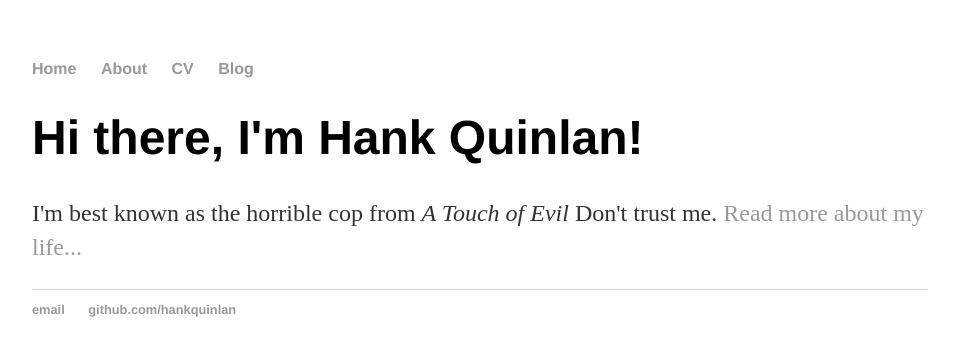
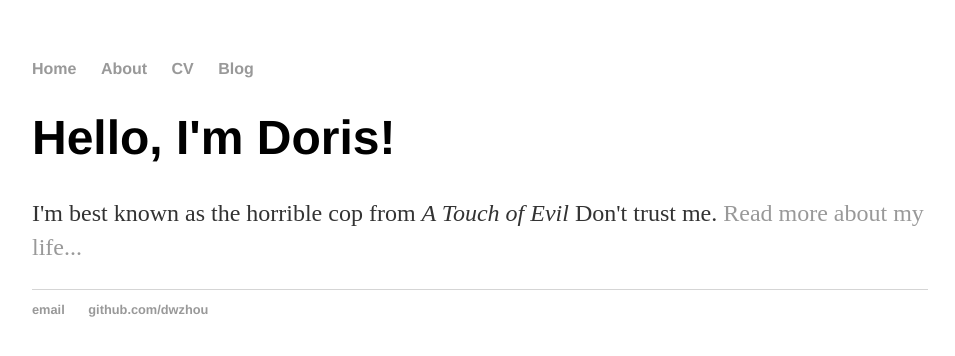
Before and after one commit to dwzhou/dwzhou.github.io, a Jekyll site: the page built from index.html, in a window 1280 px wide. Shown: the top 356 px of the page, without its empty margins (160-1115 px from the left). Built offline with Jekyll 4.4.1, drawn with Linux system fonts in a browser that asks for light colours.

Commit message:
Update index.html
update to follow default.html

```diff
--- a/index.html
+++ b/index.html
@@ -1,30 +1,8 @@
-<!DOCTYPE html>
-<html>
-	<head>
-		<title>Doris W. Zhou</title>
-		<!-- link to main stylesheet -->
-		<link rel="stylesheet" type="text/css" href="/css/main.css">
-	</head>
-	<body>
-		<nav>
-    		<ul>
-        		<li><a href="/">Home</a></li>
-	        	<li><a href="/about">About</a></li>
-        		<li><a href="/cv">CV</a></li>
-        		<li><a href="/blog">Blog</a></li>
-    		</ul>
-		</nav>
-		<div class="container">
-    		<div class="blurb">
-        		<h1>Hi there, I'm Hank Quinlan!</h1>
-				<p>I'm best known as the horrible cop from <em>A Touch of Evil</em> Don't trust me. <a href="/about">Read more about my life...</a></p>
-    		</div><!-- /.blurb -->
-		</div><!-- /.container -->
-		<footer>
-    		<ul>
-        		<li><a href="mailto:hankquinlanhub@gmail.com">email</a></li>
-        		<li><a href="https://github.com/hankquinlan">github.com/hankquinlan</a></li>
-			</ul>
-		</footer>
-	</body>
-</html>
+---
+layout: default
+title: Doris W. Zhou
+---
+<div class="blurb">
+	<h1>Hello, I'm Doris!</h1>
+	<p>I'm best known as the horrible cop from <em>A Touch of Evil</em> Don't trust me. <a href="/about">Read more about my life...</a></p>
+</div><!-- /.blurb -->
```
